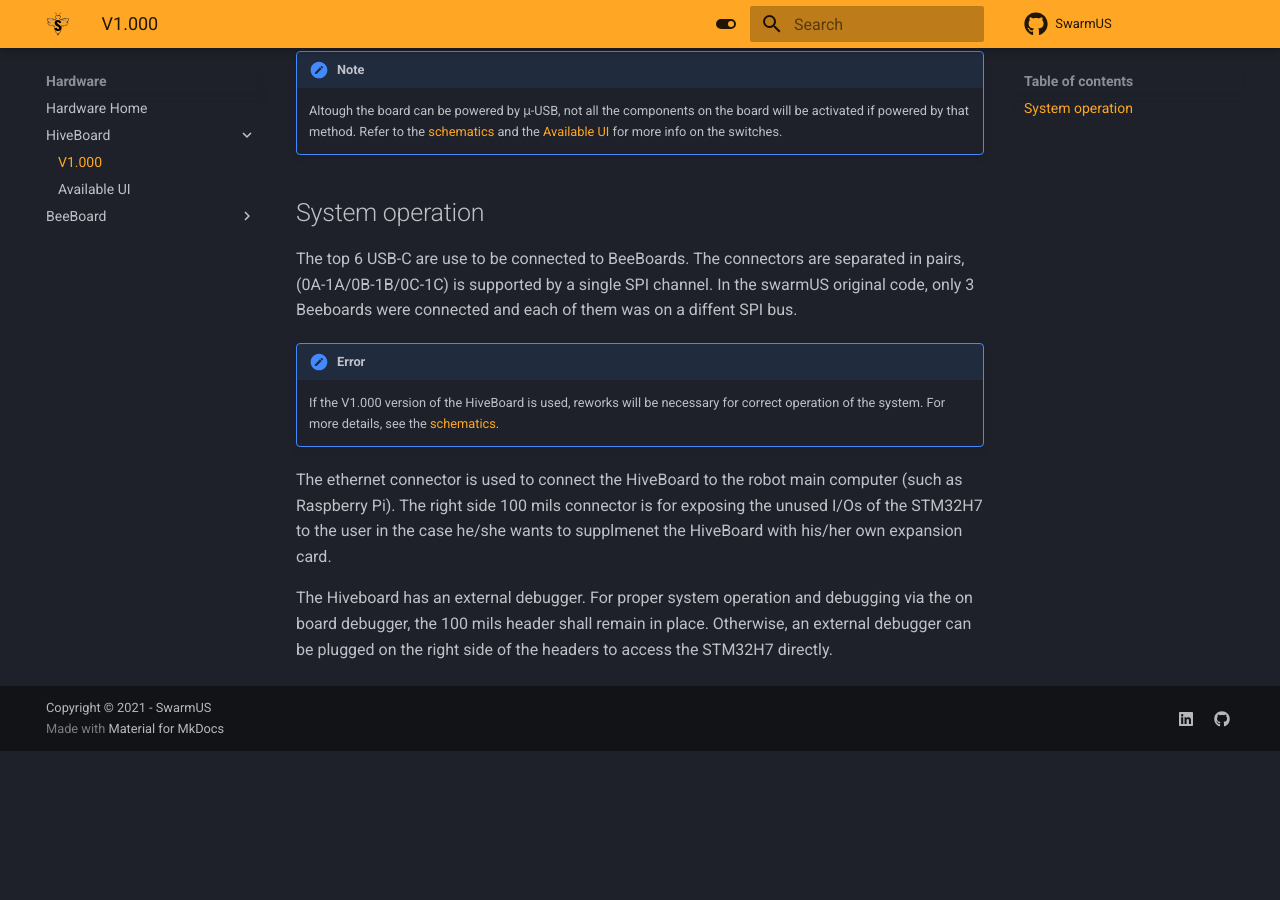
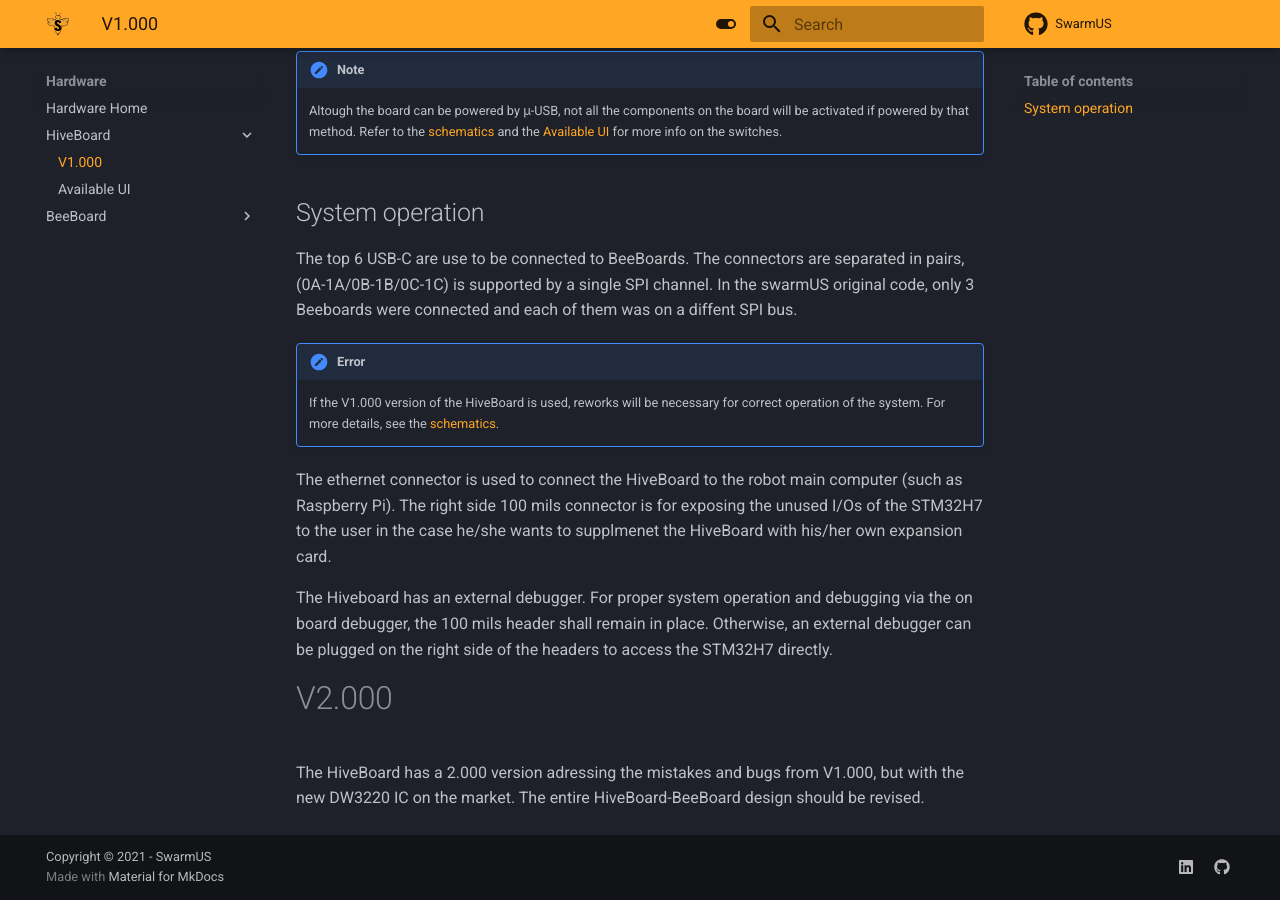
Before and after one commit to SwarmUS/SwarmUS-doc, an MkDocs documentation site: the page built from docs/sections/hardware/HiveBoard/HiveBoard_V1.000.md, in a window 1280 px wide and 900 px high, scrolled down 1677 px. Built offline with MkDocs 1.6.1 and Material for MkDocs 9.7.7, drawn with Linux system fonts in a browser that asks for light colours; before the commit the page ends 2428 px from its top, so only the background shows below that.

Commit message:
Added V2.000 comments and deleted BeeBoard UI

```diff
--- a/docs/sections/hardware/HiveBoard/HiveBoard_V1.000.md
+++ b/docs/sections/hardware/HiveBoard/HiveBoard_V1.000.md
@@ -52,3 +52,6 @@
 
 The Hiveboard has an external debugger. For proper system operation and debugging via the on board debugger, the 100 mils header shall remain in place.
 Otherwise, an external debugger can be plugged on the right side of the headers to access the STM32H7 directly.
+
+# V2.000
+The HiveBoard has a 2.000 version adressing the mistakes and bugs from V1.000, but with the new DW3220 IC on the market. The entire HiveBoard-BeeBoard design should be revised.
--- a/mkdocs.yml
+++ b/mkdocs.yml
@@ -45,7 +45,6 @@
         - Available UI: "sections/hardware/HiveBoard/hiveboard-ui.md"
       - BeeBoard:
         - V1.000: "sections/hardware/BeeBoard/BeeBoard_V1.000.md"
-        - Available UI: "sections/hardware/BeeBoard/BeeBoard_UI.md"
   - About: "sections/about/about.md"
 
 theme:
```
Also changed, not shown: docs/sections/hardware/BeeBoard/BeeBoard_UI.md (deleted, +0 -1 lines), docs/sections/hardware/BeeBoard/BeeBoard_V1.000.md (+5 -2 lines).
